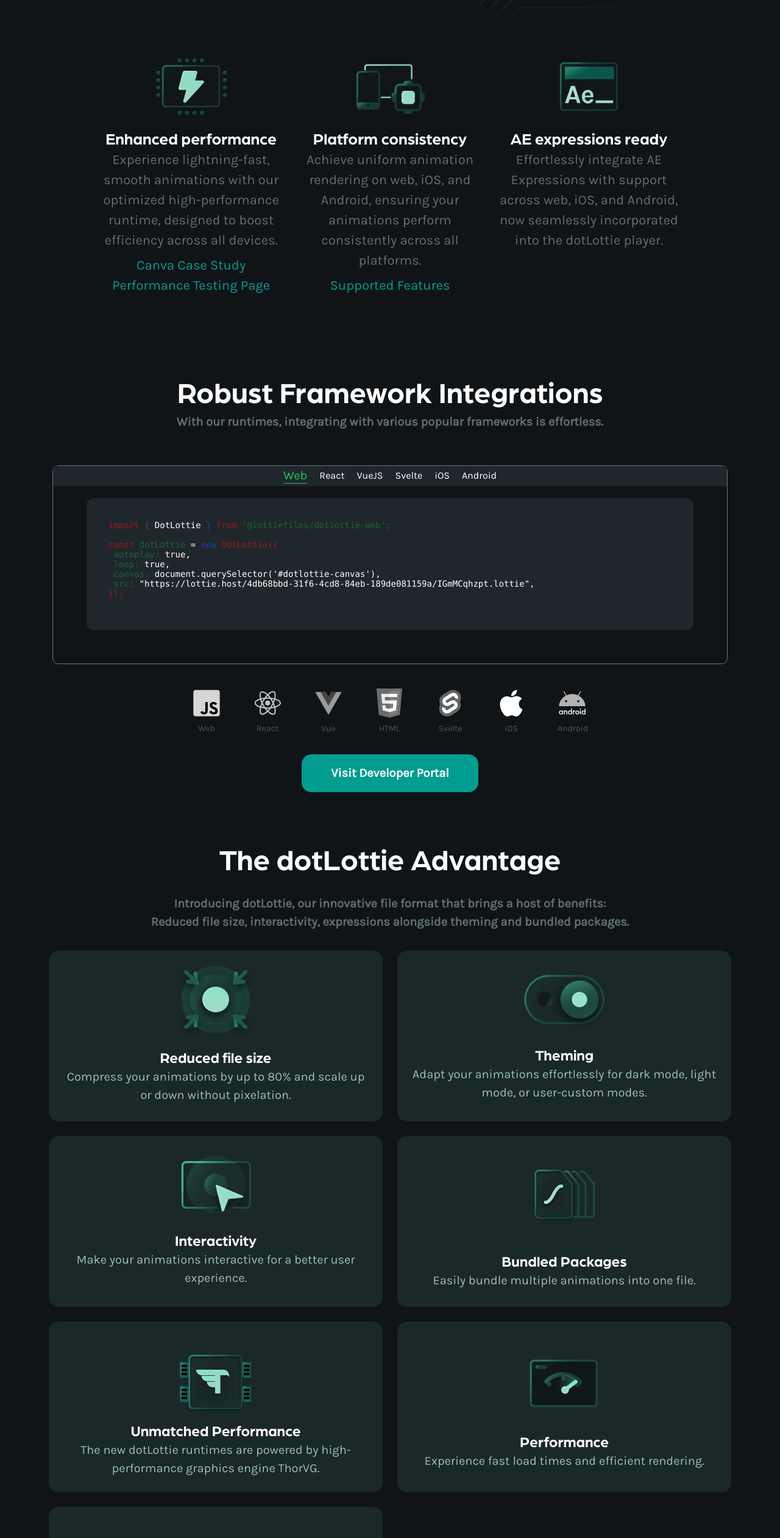
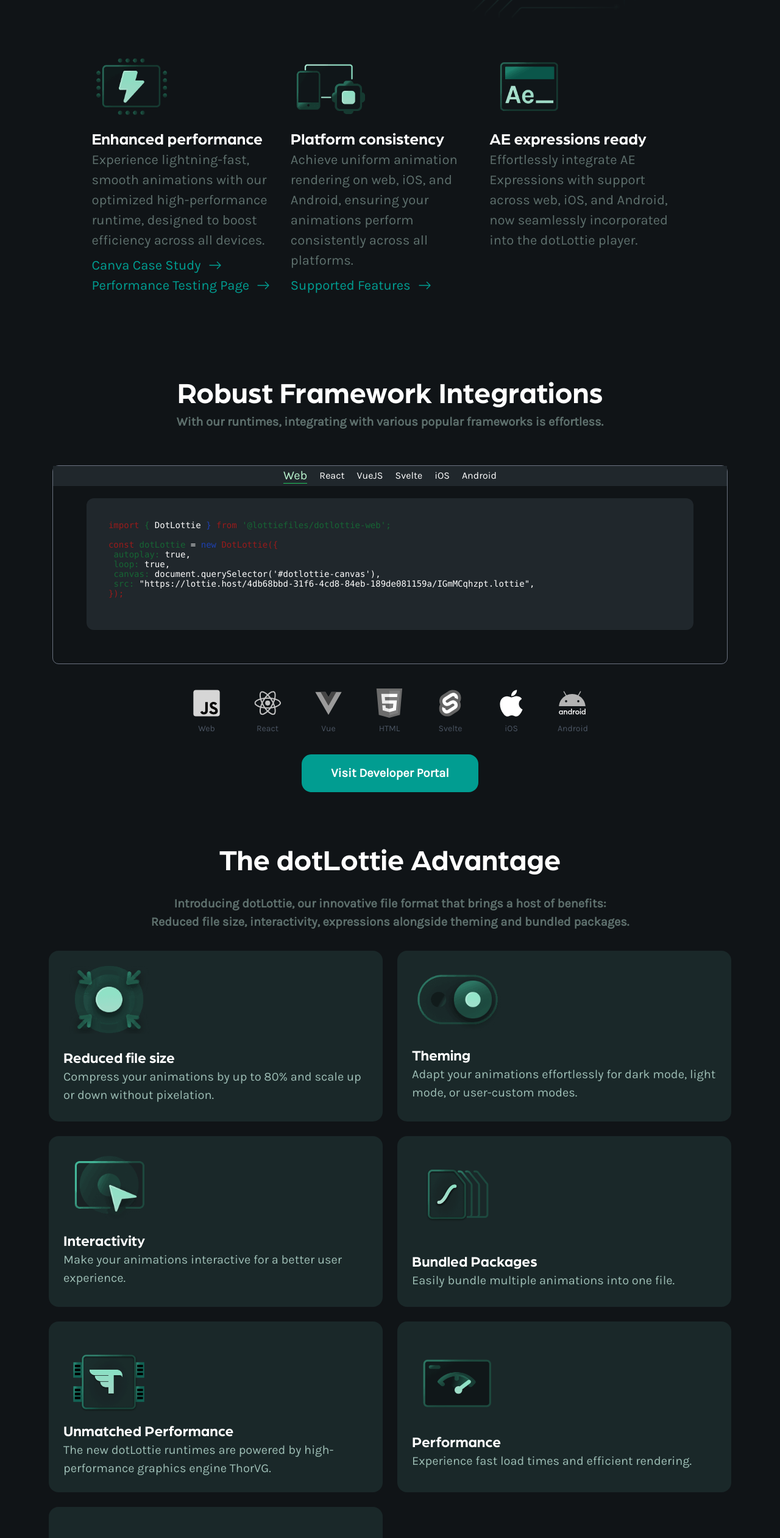
Before and after one commit to melbin2610/LottieFiles, a Next.js app: page / in a window 1280 px wide. Shown: the part 1212-3734 px from the top of the page at 61% size. Built offline with nearby package versions, Linux system fonts and the light colour scheme.

Commit message:
18th commit

```diff
--- a/src/app/components/Additional.jsx
+++ b/src/app/components/Additional.jsx
@@ -37,8 +37,8 @@ const resources = [
 ];
 
 const ResourceCard = ({ image, title, readTime,id,  slug }) => (
-  <Link href={`/${slug}`} className='w-[270px] h-[260px] bg-[#101417] mt-6'>
-    <Image className="w-[100%] h-[135px] rounded-xl" src={image} alt={title} />
+  <Link href={`/${slug}`} className='w-[270px] h-[260px] bg-[#101417] mt-6 '>
+    <Image className="w-[100%] h-[135px] rounded-xl " src={image} alt={title} />
     <h2 className="text-[20px] text-[#ffff] font-bold mt-3  max-xl:text-[16px]  arboria_bold">{title}</h2>
     <p className="text-[16px] text-[#5e706d] mt-3 karla_regular">{readTime}</p>
   </Link>
@@ -49,7 +49,7 @@ const Additional = () => {
     <div className='bg-[#101417] p-12'>
       <div className='w-[90%] max-w-[1280px] mx-auto'>
         <h1 className='text-[36px] text-[#ffff] font-bold max-sm:text-center max-xl:text-[16px]  arboria_bold'>Additional resources</h1>
-        <div className='flex justify-between flex-wrap max-sm:justify-center'>
+        <div className='flex justify-between flex-wrap max-sm:justify-center '>
           {resources.map((resource, index) => (
             <ResourceCard key={index} {...resource} />
           ))}
--- a/src/app/components/Advantages.jsx
+++ b/src/app/components/Advantages.jsx
@@ -11,8 +11,10 @@ const Advantages = () => {
   return (
     <div className="bg-[#101417] p-6 md:p-12">
       <div className="w-full max-w-[1280px] mx-auto">
-        <h1 className='text-center text-[32px] max-sl:text-[22px] sm:text-[40px] md:text-[48px] text-[#ffff] font-bold  arboria_bold '>The dotLottie Advantage</h1>
-        <p className="text-center text-[16px] max-sl:text-[12px] sm:text-[18px] md:text-[20px] text-[#5e706d] font-bold mt-6 karla_regular ">
+        <h1 className="text-center text-[32px] max-sl:text-[22px] sm:text-[40px] md:text-[48px] text-[#ffff] font-bold arboria_bold">
+          The dotLottie Advantage
+        </h1>
+        <p className="text-center text-[16px] max-sl:text-[12px] sm:text-[18px] md:text-[20px] text-[#5e706d] font-bold mt-6 karla_regular">
           Introducing dotLottie, our innovative file format that brings a host of benefits:
         </p>
         <p className="text-center text-[16px] max-sl:text-[12px] sm:text-[18px] md:text-[20px] text-[#5e706d] font-bold karla_regular">
@@ -20,52 +22,74 @@ const Advantages = () => {
         </p>
         <div className="grid grid-cols-1 md:grid-cols-2 lg:grid-cols-3 gap-6 p-8">
           {/* Card 1 */}
-          <div className="bg-[#1a2829] h-[280px] rounded-2xl p-6 flex flex-col items-center max-sl:h-[100%]">
+          <div className="bg-[#1a2829] h-[280px] rounded-2xl p-6 flex flex-col max-sl:h-[100%] group hover:bg-gradient-to-br hover:from-[#2c7462] hover:via-transparent hover:to-transparent hover:text-white transition-all duration-200">
             <Image className="w-[22%] sm:w-[30%]" src={reduce} alt="Reduced file size" />
-            <h1 className="text-[20px] sm:text-[24px] text-[#ffff] font-bold mt-5 max-sl:text-[17px]  arboria_bold">Reduced file size</h1>
-            <h2 className="text-[16px] sm:text-[20px] text-[#d6fef1b3] font-normal text-center  max-sl:text-[13px] max-sl:h-[10%]  karla_regular">Compress your animations by up to 80% and scale up or down without pixelation.</h2>
+            <h1 className="text-[20px] sm:text-[24px] text-[#ffff] font-bold mt-5 max-sl:text-[17px] arboria_bold">
+              Reduced file size
+            </h1>
+            <h2 className="text-[16px] sm:text-[20px] text-[#d6fef1b3] font-normal max-sl:text-[13px] max-sl:h-[10%] karla_regular">
+              Compress your animations by up to 80% and scale up or down without pixelation.
+            </h2>
           </div>
 
           {/* Card 2 */}
-          <div className="bg-[#1a2829] h-[280px] rounded-2xl p-6 flex flex-col items-center max-sl:h-[100%]">
+          <div className="bg-[#1a2829] h-[280px] rounded-2xl p-6 flex flex-col max-sl:h-[100%] group hover:bg-gradient-to-br hover:from-[#2c7462] hover:via-transparent hover:to-transparent hover:text-white transition-all duration-200">
             <Image className="w-[22%] sm:w-[30%]" src={theme} alt="Theming" />
-            <h1 className="text-[20px] sm:text-[24px] text-[#ffff] font-bold mt-4 max-sl:text-[17px]  arboria_bold">Theming</h1>
-            <h2 className="text-[16px] sm:text-[20px] text-[#d6fef1b3] font-normal text-center max-sl:text-[13px] karla_regular">Adapt your animations effortlessly for dark mode, light mode, or user-custom modes.</h2>
+            <h1 className="text-[20px] sm:text-[24px] text-[#ffff] font-bold mt-4 max-sl:text-[17px] arboria_bold">Theming</h1>
+            <h2 className="text-[16px] sm:text-[20px] text-[#d6fef1b3] font-normal max-sl:text-[13px] karla_regular">
+              Adapt your animations effortlessly for dark mode, light mode, or user-custom modes.
+            </h2>
           </div>
 
           {/* Card 3 */}
-          <div className="bg-[#1a2829] h-[280px] rounded-2xl p-6 flex flex-col items-center max-sl:h-[100%]">
+          <div className="bg-[#1a2829] h-[280px] rounded-2xl p-6 flex flex-col max-sl:h-[100%] group hover:bg-gradient-to-br hover:from-[#2c7462] hover:via-transparent hover:to-transparent hover:text-white transition-all duration-200">
             <Image className="w-[22%] sm:w-[30%]" src={interactivity} alt="Interactivity" />
-            <h1 className="text-[20px] sm:text-[24px] text-[#ffff] font-bold mt-4 max-sl:text-[17px]  arboria_bold">Interactivity</h1>
-            <h2 className="text-[16px] sm:text-[20px] text-[#d6fef1b3] font-normal text-center max-sl:text-[13px] karla_regular">Make your animations interactive for a better user experience.</h2>
+            <h1 className="text-[20px] sm:text-[24px] text-[#ffff] font-bold mt-4 max-sl:text-[17px] arboria_bold">Interactivity</h1>
+            <h2 className="text-[16px] sm:text-[20px] text-[#d6fef1b3] font-normal max-sl:text-[13px] karla_regular">
+              Make your animations interactive for a better user experience.
+            </h2>
           </div>
 
           {/* Card 4 */}
-          <div className="bg-[#1a2829] h-[280px] rounded-2xl p-6 flex flex-col items-center max-sl:h-[100%]">
+          <div className="bg-[#1a2829] h-[280px] rounded-2xl p-6 flex flex-col max-sl:h-[100%] group hover:bg-gradient-to-br hover:from-[#2c7462] hover:via-transparent hover:to-transparent hover:text-white transition-all duration-200">
             <Image className="w-[22%] sm:w-[30%]" src={bundle} alt="Bundled packages" />
-            <h1 className="text-[20px] sm:text-[24px] text-[#ffff] font-bold mt-3 max-sl:text-[17px]  arboria_bold">Bundled Packages</h1>
-            <h2 className="text-[16px] sm:text-[20px] text-[#d6fef1b3] font-normal text-center max-sl:text-[13px] karla_regular">Easily bundle multiple animations into one file.</h2>
+            <h1 className="text-[20px] sm:text-[24px] text-[#ffff] font-bold mt-3 max-sl:text-[17px] arboria_bold">
+              Bundled Packages
+            </h1>
+            <h2 className="text-[16px] sm:text-[20px] text-[#d6fef1b3] font-normal max-sl:text-[13px] karla_regular">
+              Easily bundle multiple animations into one file.
+            </h2>
           </div>
 
           {/* Card 5 */}
-          <div className="bg-[#1a2829] h-[280px] rounded-2xl p-6 flex flex-col items-center max-sl:h-[100%]">
+          <div className="bg-[#1a2829] h-[280px] rounded-2xl p-6 flex flex-col max-sl:h-[100%] group hover:bg-gradient-to-br hover:from-[#2c7462] hover:via-transparent hover:to-transparent hover:text-white transition-all duration-200">
             <Image className="w-[22%] sm:w-[30%]" src={unmacthed} alt="Unmatched performance" />
-            <h1 className="text-[20px] sm:text-[24px] text-[#ffff] font-bold mt-[-14px] max-sl:text-[13px]  max-sl:mt-2  arboria_bold">Unmatched Performance</h1>
-            <h2 className="text-[16px] sm:text-[20px] text-[#d6fef1b3] font-normal text-center max-sl:text-[13px] karla_regular">The new dotLottie runtimes are powered by high-performance graphics engine ThorVG.</h2>
+            <h1 className="text-[20px] sm:text-[24px] text-[#ffff] font-bold mt-[-14px] max-sl:text-[13px] max-sl:mt-2 arboria_bold">
+              Unmatched Performance
+            </h1>
+            <h2 className="text-[16px] sm:text-[20px] text-[#d6fef1b3] font-normal max-sl:text-[13px] karla_regular">
+              The new dotLottie runtimes are powered by high-performance graphics engine ThorVG.
+            </h2>
           </div>
 
           {/* Card 6 */}
-          <div className="bg-[#1a2829] h-[280px] rounded-2xl p-6 flex flex-col items-center max-sl:h-[100%]">
+          <div className="bg-[#1a2829] h-[280px] rounded-2xl p-6 flex flex-col max-sl:h-[100%] group hover:bg-gradient-to-br hover:from-[#2c7462] hover:via-transparent hover:to-transparent hover:text-white transition-all duration-200">
             <Image className="w-[22%] sm:w-[30%]" src={performance} alt="Performance" />
-            <h1 className="text-[20px] sm:text-[24px] text-[#ffff] font-bold mt-1 max-sl:text-[17px]  arboria_bold">Performance</h1>
-            <h2 className="text-[16px] sm:text-[20px] text-[#d6fef1b3] font-normal text-center max-sl:text-[13px] karla_regular">Experience fast load times and efficient rendering.</h2>
+            <h1 className="text-[20px] sm:text-[24px] text-[#ffff] font-bold mt-1 max-sl:text-[17px] arboria_bold">Performance</h1>
+            <h2 className="text-[16px] sm:text-[20px] text-[#d6fef1b3] font-normal max-sl:text-[13px] karla_regular">
+              Experience fast load times and efficient rendering.
+            </h2>
           </div>
 
           {/* Card 7 */}
-          <div className="bg-[#1a2829] h-[280px] rounded-2xl p-6 flex flex-col items-center max-sl:h-[100%]">
+          <div className="bg-[#1a2829] h-[280px] rounded-2xl p-6 flex flex-col max-sl:h-[100%] group hover:bg-gradient-to-br hover:from-[#2c7462] hover:via-transparent hover:to-transparent hover:text-white transition-all duration-200">
             <Image className="w-[22%] sm:w-[30%]" src={js} alt="JavaScript support" />
-            <h1 className="text-[20px] sm:text-[24px] text-[#ffff] font-bold mt-0 max-sl:text-[17px]  arboria_bold">JavaScript Support</h1>
-            <h2 className="text-[16px] sm:text-[20px] text-[#d6fef1b3] font-normal text-center max-sl:text-[13px] karla_regular">Integrate easily with JavaScript for advanced features.</h2>
+            <h1 className="text-[20px] sm:text-[24px] text-[#ffff] font-bold mt-0 max-sl:text-[17px] arboria_bold">
+              JavaScript Support
+            </h1>
+            <h2 className="text-[16px] sm:text-[20px] text-[#d6fef1b3] font-normal max-sl:text-[13px] karla_regular">
+              Integrate easily with JavaScript for advanced features.
+            </h2>
           </div>
         </div>
       </div>
--- a/src/app/components/Experience.jsx
+++ b/src/app/components/Experience.jsx
@@ -3,6 +3,7 @@ import exp from "../../../images/experience.png";
 import battery from "../../../images/battery.png";
 import settings from "../../../images/settings.png";
 import ae from "../../../images/ae-.png";
+import { BsArrowRight } from "react-icons/bs";
 
 const Experience = () => {
   return (
@@ -40,14 +41,20 @@ const Experience = () => {
       description: "Effortlessly integrate AE Expressions with support across web, iOS, and Android, now seamlessly incorporated into the dotLottie player."
     }
   ].map((item, index) => (
-    <div key={index} className="flex flex-col items-center mb-8 md:mb-0 md:w-1/3">
-      <Image className="w-[70%] h-auto md:w-[40%]" src={item.img} alt="Experience Image" />
+    <div key={index} className="flex flex-col  mb-8 md:mb-0 md:w-1/3">
+      <Image className="w-[60%] h-auto md:w-[40%]" src={item.img} alt="Experience Image" />
       <h2 className="text-[18px] sl:text-[20px] md:text-[16px] srb:text-[18px] xl:text-[26px] text-[#ffff]  font-bold mt-4  arboria_bold">{item.title}</h2>
-      <p className="text-[14px] sl:text-[16px] md:text-[14px] srb:text-[20px] xl:text-[22px] text-[#5e706d] font-normal text-center w-[90%] karla_regular">{item.description}</p>
+      <p className="text-[14px] sl:text-[16px] md:text-[14px] srb:text-[20px] xl:text-[22px] text-[#5e706d] font-normal  w-[90%] karla_regular">{item.description}</p>
       {item.caseStudy && (
         <>
-          <h5 className="text-[14px] sl:text-[16px] md:text-[16px] srb:text-[18px] xl:text-[22px] text-[#019d91] mt-2 karla_regular">{item.caseStudy}</h5>
-          {item.testPage && <h6 className="text-[14px] sl:text-[16px] md:text-[16px] srb:text-[18px] xl:text-[22px] text-[#019d91] karla_regular">{item.testPage}</h6>}
+          <h5 className="text-[14px] sl:text-[16px] md:text-[16px] srb:text-[18px] xl:text-[22px] text-[#019d91] mt-2 karla_regular flex items-center gap-3">{item.caseStudy}
+          <span><BsArrowRight /></span>
+          </h5>
+
+
+          {item.testPage && <h6 className="text-[14px] sl:text-[16px] md:text-[16px] srb:text-[18px] xl:text-[22px] text-[#019d91] karla_regular flex items-center gap-3">{item.testPage}
+          <span><BsArrowRight /></span>
+            </h6>}
         </>
       )}
     </div>
--- a/src/app/components/FrameWork.jsx
+++ b/src/app/components/FrameWork.jsx
@@ -144,7 +144,7 @@ const FrameWork = () => {
                 key={framework}
                 href="#"
                 className={`${
-                  selectedFramework === framework ? "text-green-500 border-b border-green-500 text-[20px]" : ""
+                  selectedFramework === framework ? "text-green-200 border-b border-green-500 text-[20px]" : ""
                 } transition-all duration-200`}
                 onClick={(e) => {
                   e.preventDefault();
```
